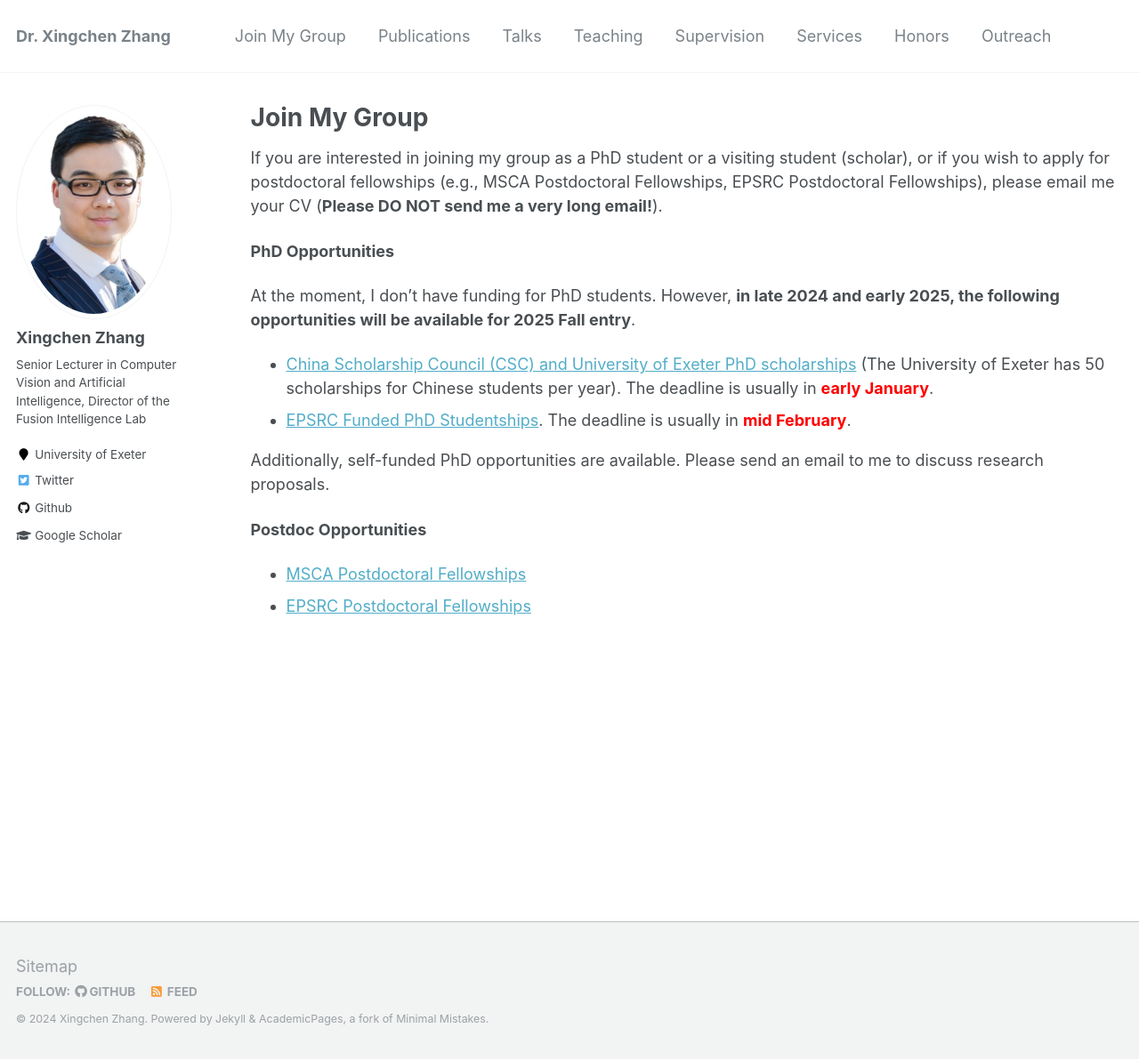
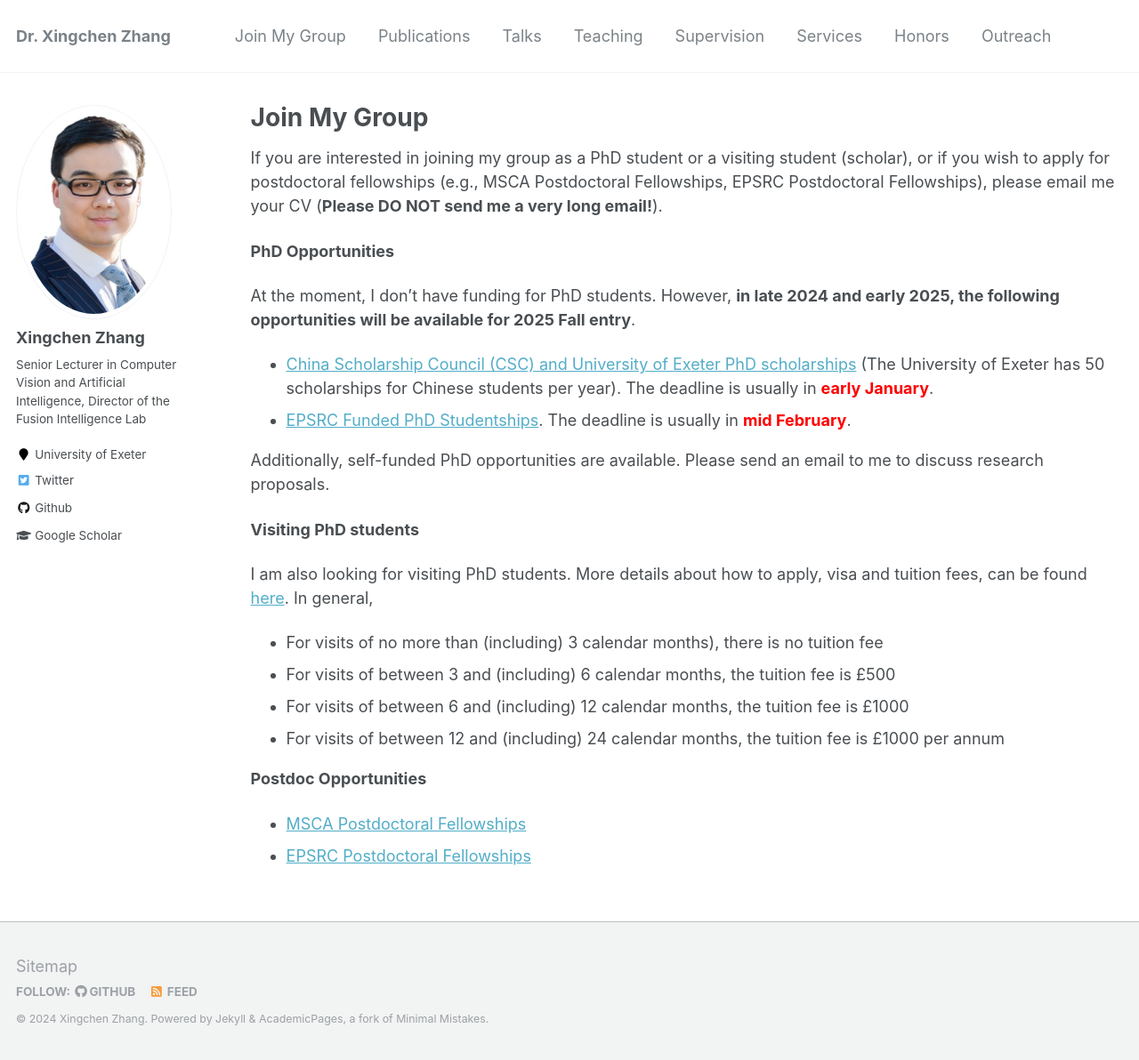
Before and after one commit to xingchenzhang/xingchenzhang.github.io, a Jekyll site: the page built from _pages/vacancies.md, in a window 1280 px wide and 1192 px high. Shown: the whole window at 89% size. Built offline with Jekyll 4.4.1, drawn with Linux system fonts in a browser that asks for light colours.

Commit message:
add visiting student info

```diff
--- a/_pages/vacancies.md
+++ b/_pages/vacancies.md
@@ -17,6 +17,15 @@ At the moment, I don't have funding for PhD students. However, **in late 2024 an
 
 Additionally, self-funded PhD opportunities are available. Please send an email to me to discuss research proposals.
 
+**Visiting PhD students**
+
+I am also looking for visiting PhD students. More details about how to apply, visa and tuition fees, can be found [here](https://as.exeter.ac.uk/academic-policy-standards/tqa-manual/pgr/visitingpgrstudents/). In general,
+
+- For visits of no more than (including) 3 calendar months), there is no tuition fee
+- For visits of between 3 and (including) 6 calendar months, the tuition fee is £500
+- For visits of between 6 and (including) 12 calendar months, the tuition fee is £1000
+- For visits of between 12 and (including) 24 calendar months, the tuition fee is £1000 per annum
+
 **Postdoc Opportunities**
 
 - [MSCA Postdoctoral Fellowships](https://marie-sklodowska-curie-actions.ec.europa.eu/calls/msca-postdoctoral-fellowships-2024)
```
